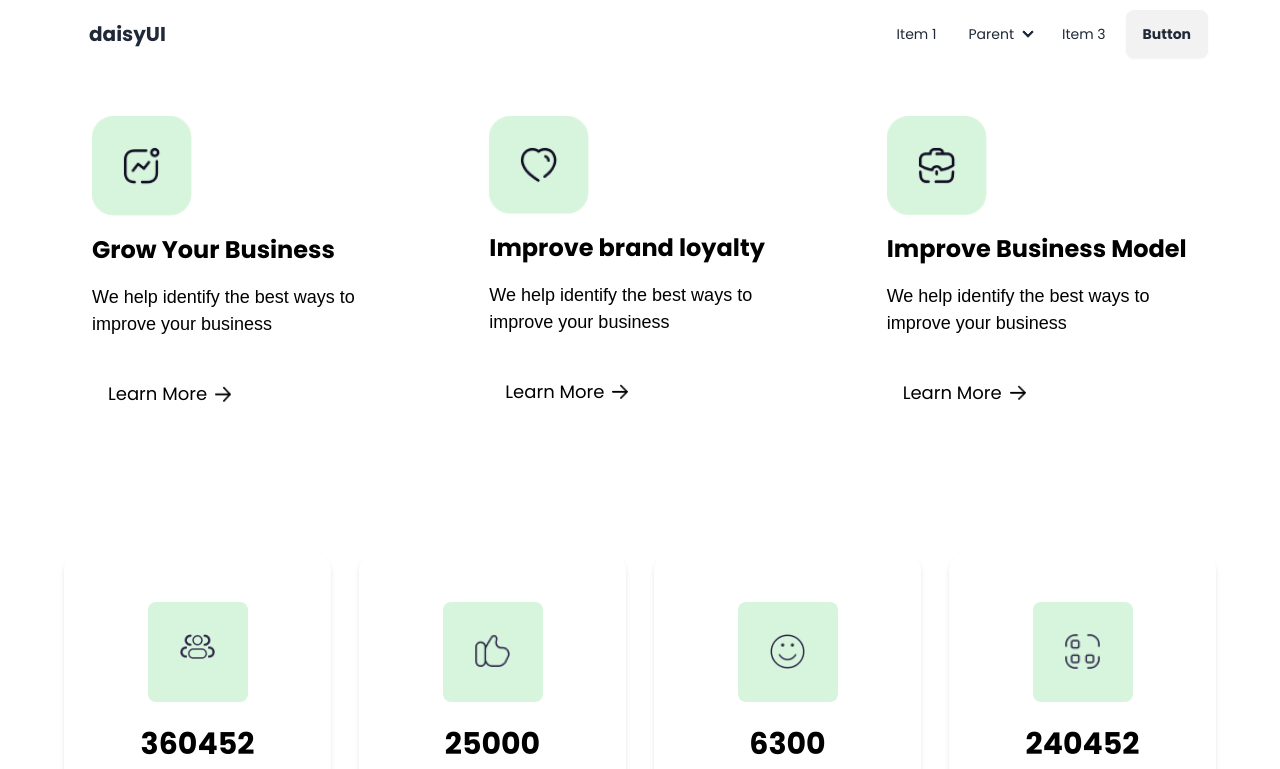
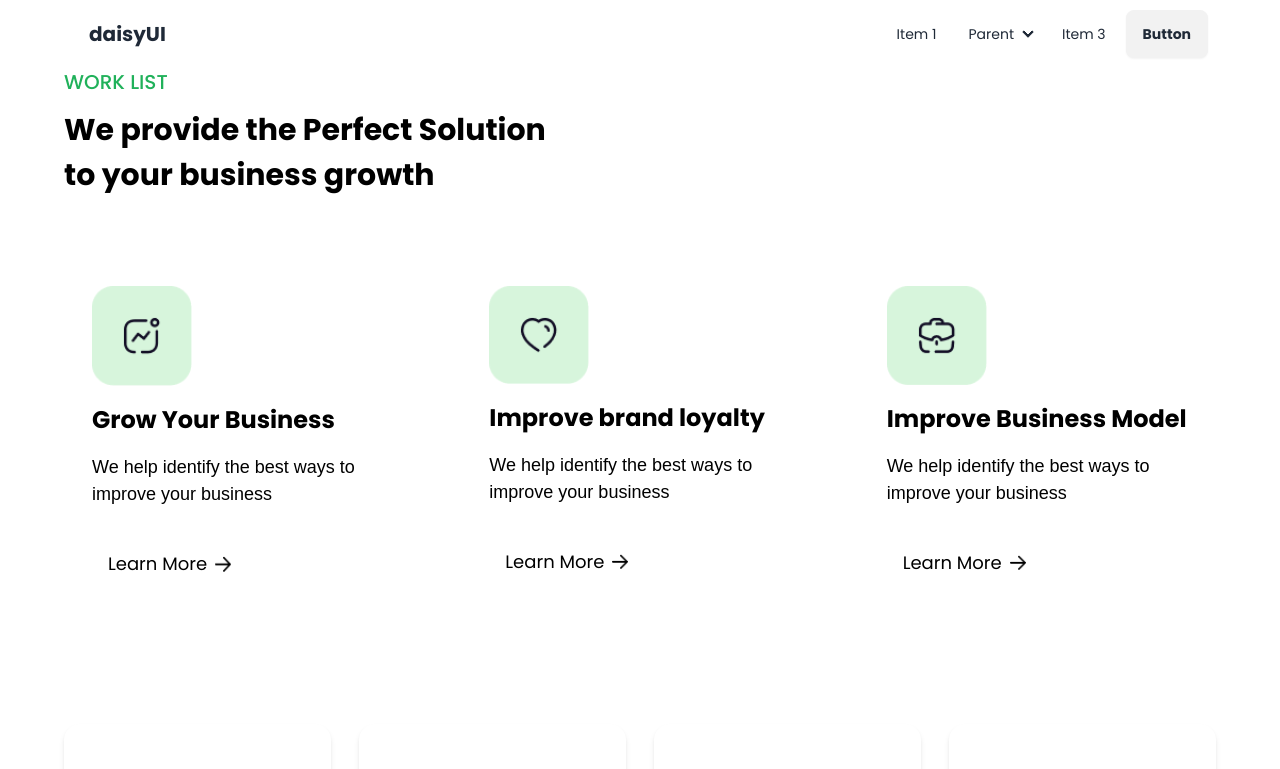
Before and after one commit to RashedAkash/design-agency, a Next.js app: page / in a window 1280 px wide. Shown: the top 769 px of the page. Built offline with nearby package versions, Linux system fonts and the light colour scheme.

Commit message:
section title create

```diff
--- /dev/null
+++ b/src/components/SectionTitle.jsx
@@ -0,0 +1,16 @@
+import React from 'react';
+
+const SectionTitle = ({title,text}) => {
+  return (
+    <div className=" text-center md:text-left">
+      <p className=" text-[#20B15A] font-medium poppins text-xl uppercase ">
+        {title}
+      </p>
+      <h1 className="  text-[#000] font-semibold poppins text-[30px] mb-10 mt-3 md:w-[45%]">
+        {text}
+      </h1>
+    </div>
+  );
+};
+
+export default SectionTitle;
--- a/src/components/WorkList.jsx
+++ b/src/components/WorkList.jsx
@@ -1,10 +1,23 @@
 import { workData} from '../../public/workData'
+import SectionTitle from './SectionTitle';
 import SingleWork from './SingleWork';
 
 const WorkList = () => {
-  return <div className=' grid grid-cols-1 md:grid-cols-2 lg:grid-cols-3 gap-10'>
-    {workData?.map(work => <SingleWork key={work?.title} work={work} />)}
-  </div>;
+  return (
+    <div>
+      <div>
+        <SectionTitle
+          text="We provide the Perfect Solution to your business growth"
+          title="Work List"
+        />
+      </div>
+      <div className=" grid grid-cols-1 md:grid-cols-2 lg:grid-cols-3 gap-10">
+        {workData?.map((work) => (
+          <SingleWork key={work?.title} work={work} />
+        ))}
+      </div>
+    </div>
+  );
 };
 
 export default WorkList;
```
